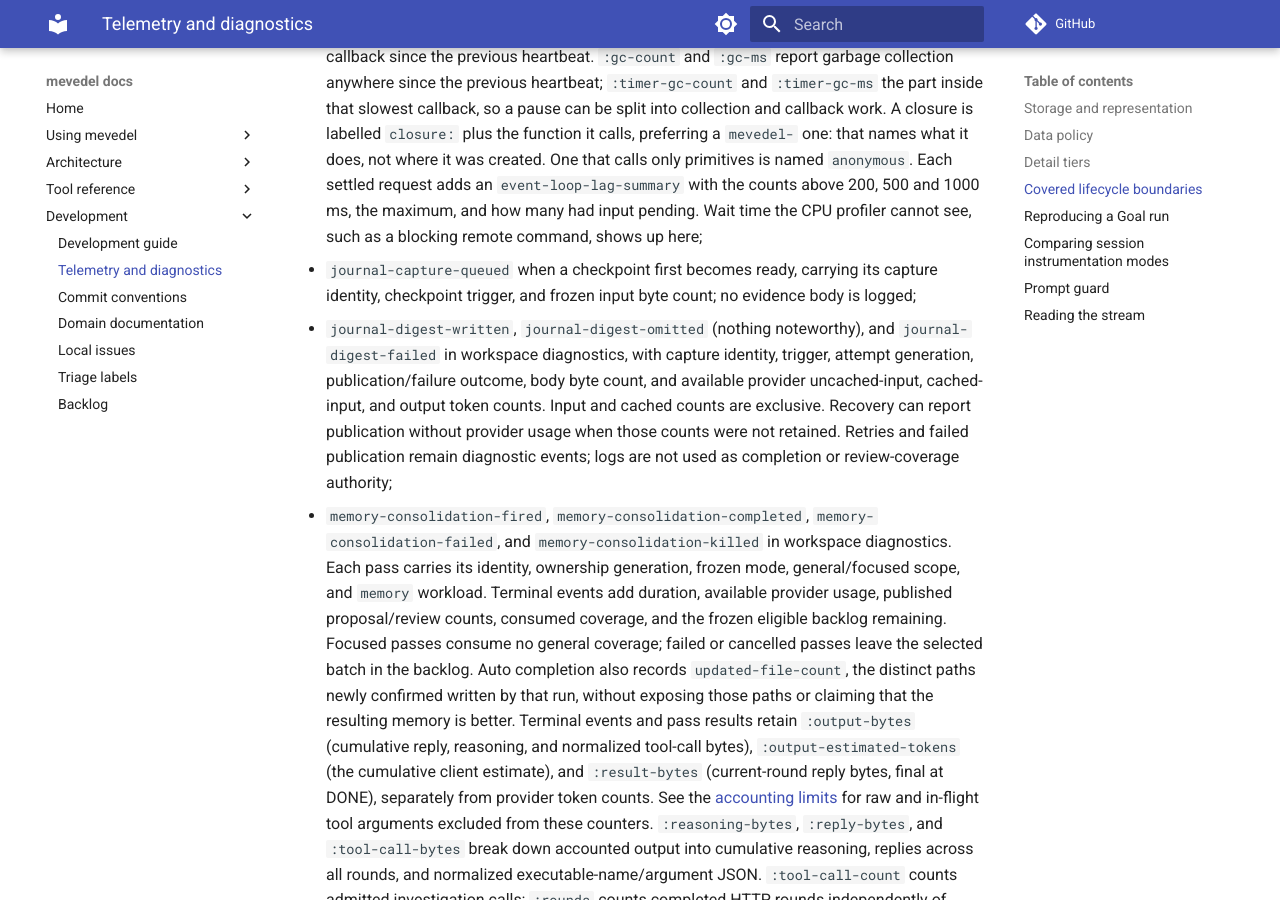
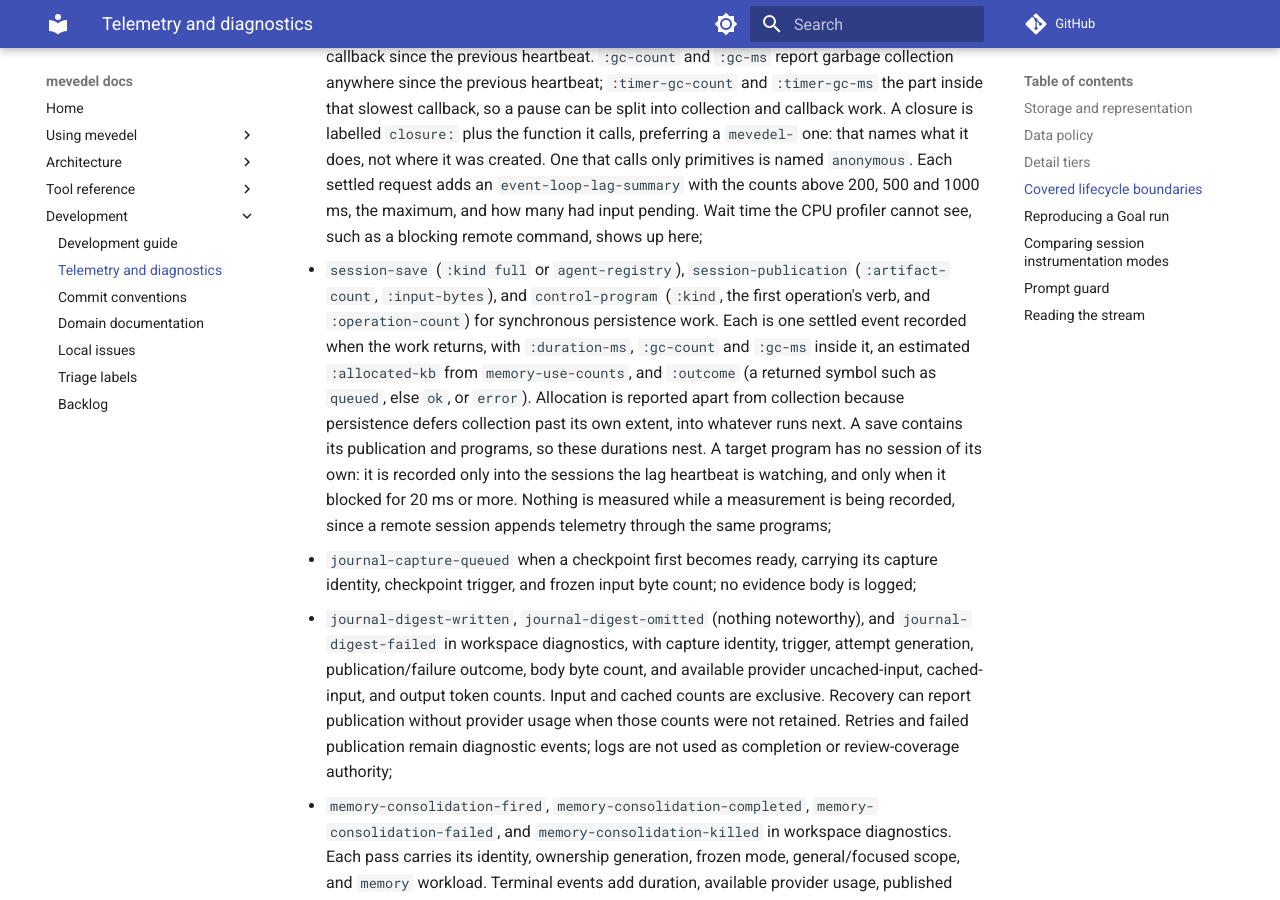
Before and after one commit to FrauH0lle/mevedel, an MkDocs documentation site: the page built from docs/telemetry.md, in a window 1280 px wide and 900 px high, scrolled down 3265 px. Built offline with MkDocs 1.6.1 and Material for MkDocs 9.7.7, drawn with Linux system fonts in a browser that asks for light colours; comment, search, counter and statistics services are not loaded.

Commit message:
Measure synchronous saves, publications and target programs
Lag events showed half-second pauses in large sessions with most of the
time outside timers and outside collection.  Record session saves,
publications and blocking control programs as settled events carrying
duration, collection inside them and estimated allocation, so a pause can
be matched to the persistence work it contains.  Target programs have no
session and are attributed to the sessions the lag heartbeat watches.

```diff
--- a/docs/telemetry.md
+++ b/docs/telemetry.md
@@ -150,6 +150,20 @@ cancellation releases the fence and leaves the machine retryable.
   with the counts above 200, 500 and 1000 ms, the maximum, and how many had
   input pending. Wait time the CPU profiler cannot see, such as a blocking
   remote command, shows up here;
+- `session-save` (`:kind full` or `agent-registry`), `session-publication`
+  (`:artifact-count`, `:input-bytes`), and `control-program` (`:kind`, the
+  first operation's verb, and `:operation-count`) for synchronous
+  persistence work. Each is one settled event recorded when the work returns,
+  with `:duration-ms`, `:gc-count` and `:gc-ms` inside it, an estimated
+  `:allocated-kb` from `memory-use-counts`, and `:outcome` (a returned
+  symbol such as `queued`, else `ok`, or `error`). Allocation is reported
+  apart from collection because persistence defers collection past its own
+  extent, into whatever runs next. A save contains its publication and
+  programs, so these durations nest. A target program has no session of its
+  own: it is recorded only into the sessions the lag heartbeat is watching,
+  and only when it blocked for 20 ms or more. Nothing is measured while a
+  measurement is being recorded, since a remote session appends telemetry
+  through the same programs;
 - `journal-capture-queued` when a checkpoint first becomes ready, carrying its
   capture identity, checkpoint trigger, and frozen input byte count; no evidence
   body is logged;
```
Also changed, not shown: 6 other files.
